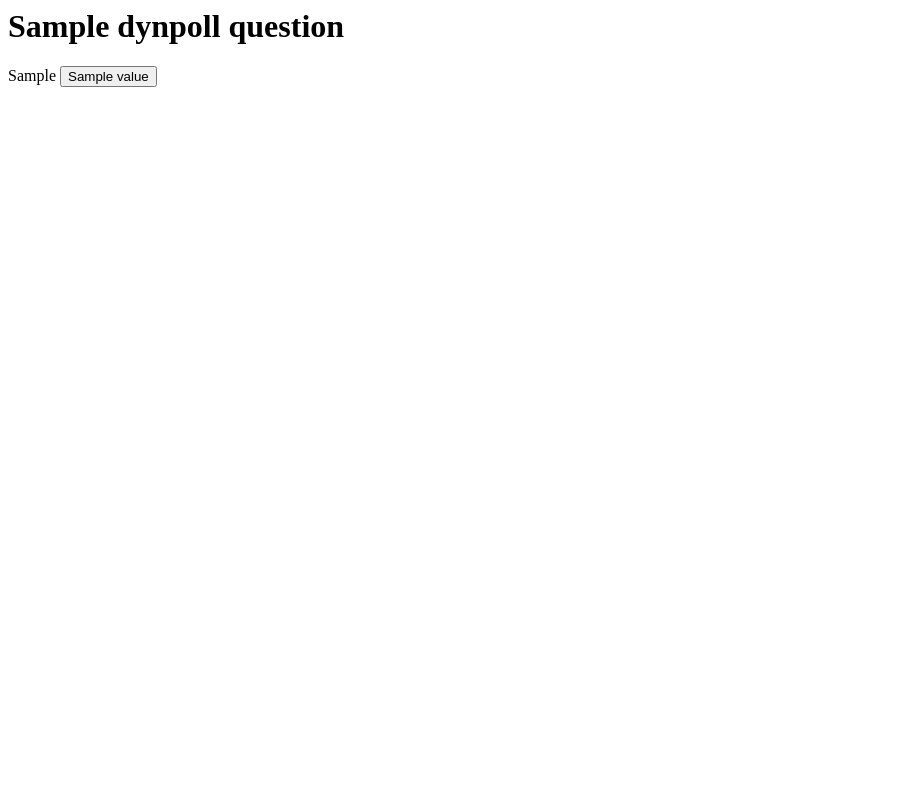
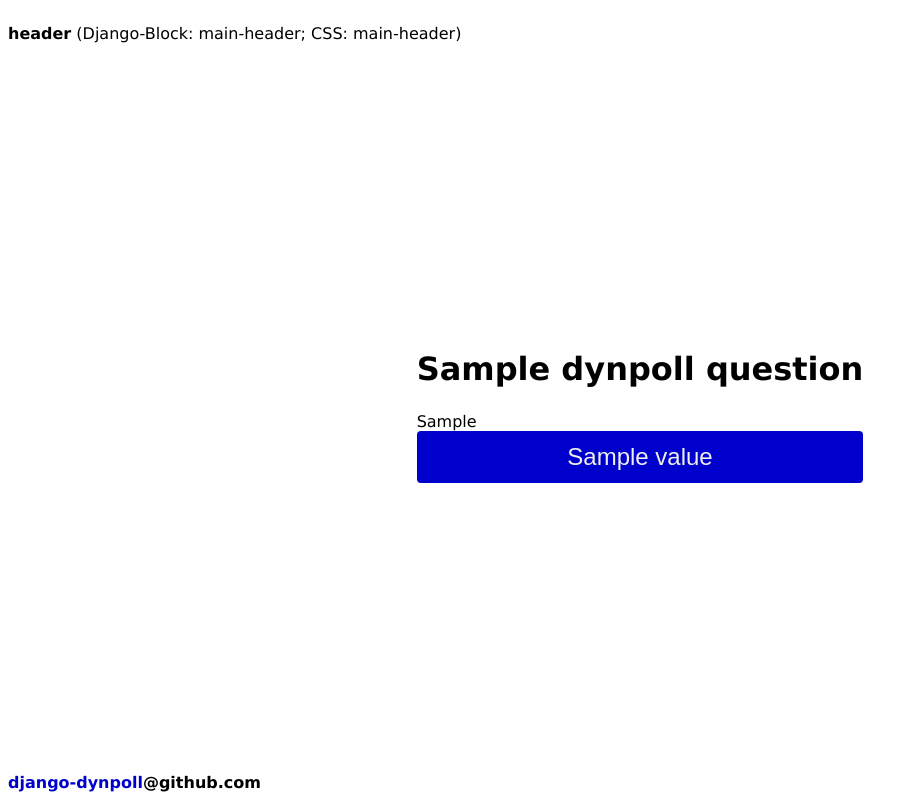
Before and after one commit to Mischback/django-dynpoll, a Django app: template dynpoll/templates/dynpoll/question.html in a window 1280 px wide. Shown: the whole page, without its empty margins (0-918 px from the left). Run offline with Django 3.2, Linux system fonts and the light colour scheme; the template is opened without the code that fills it: most values are stand-ins (such as "Sample title", 1, 10 or a date in 2020).

Commit message:
Finished 'question.html'

```diff
--- a/dynpoll/static/dynpoll/style.css
+++ b/dynpoll/static/dynpoll/style.css
@@ -31,14 +31,31 @@ h2 {
     font-size: 1.25em;
 }
 
+/* ***** form-elements ***** */
+button {
+    background-color: #0000cc;
+    margin: 0;
+    border: 0;
+    color: #eeeeee;
+}
 
-      /* styling */
-      /*button {
-        background-color: #0000cc;
-        margin: 0;
-        border: 0;
-        color: #eeeeee;
-      }
+.form-brick {
+    border-radius: 0.25rem;
+    font-size: 1.5em;
+    padding: 0.125em 0.25em;
+    width: 100%;
+}
+
+/*
+    The actual answer button combines the default button with the 'form-brick'
+    class. In this most specific statement, only minor adjustments are made.
+*/
+.dynpoll-question-answer-button {
+    padding: 0.5em 1em;
+}
+
+
+      /* styling */ /*
       label,
       .input-caption {
         display: block;
@@ -72,12 +89,6 @@ h2 {
       .error-box h2 {
         color: #990000;
       }
-      .form-atom {
-        border-radius: 0.25rem;
-        font-size: 1.5em;
-        padding: 0.125em 0.25em;
-        width: 100%;
-      }
       .info-box {
         background-color: #66cc66;
         border-color: #006600;
--- a/dynpoll/templates/dynpoll/question.html
+++ b/dynpoll/templates/dynpoll/question.html
@@ -1,11 +1,19 @@
-<h1>{{ dynpoll_question }}</h1>
-<div class="choices">
-{% for c in dynpoll_choices %}
-  <div class="choice-item">
+{% extends 'dynpoll/base.html' %}
+
+{% block 'document-title' %}
+{{ dynpoll_question}} | DynPoll
+{% endblock %}
+
+{% block 'main-content' %}
+<div class="element dynpoll-question">
+<h1 class="brick">{{ dynpoll_question }}</h1>
+  {% for c in dynpoll_choices %}
+  <div class="brick dynpoll-question-choice">
     <form method="post">
       {{ c }}
-      <button type="submit">{{ c.choice_text.value }}</button>
+      <button class="form-brick dynpoll-question-answer-button" type="submit">{{ c.choice_text.value }}</button>
     </form>
   </div>
-{% endfor %}
+  {% endfor %}
 </div>
+{% endblock 'main-content' %}
```
